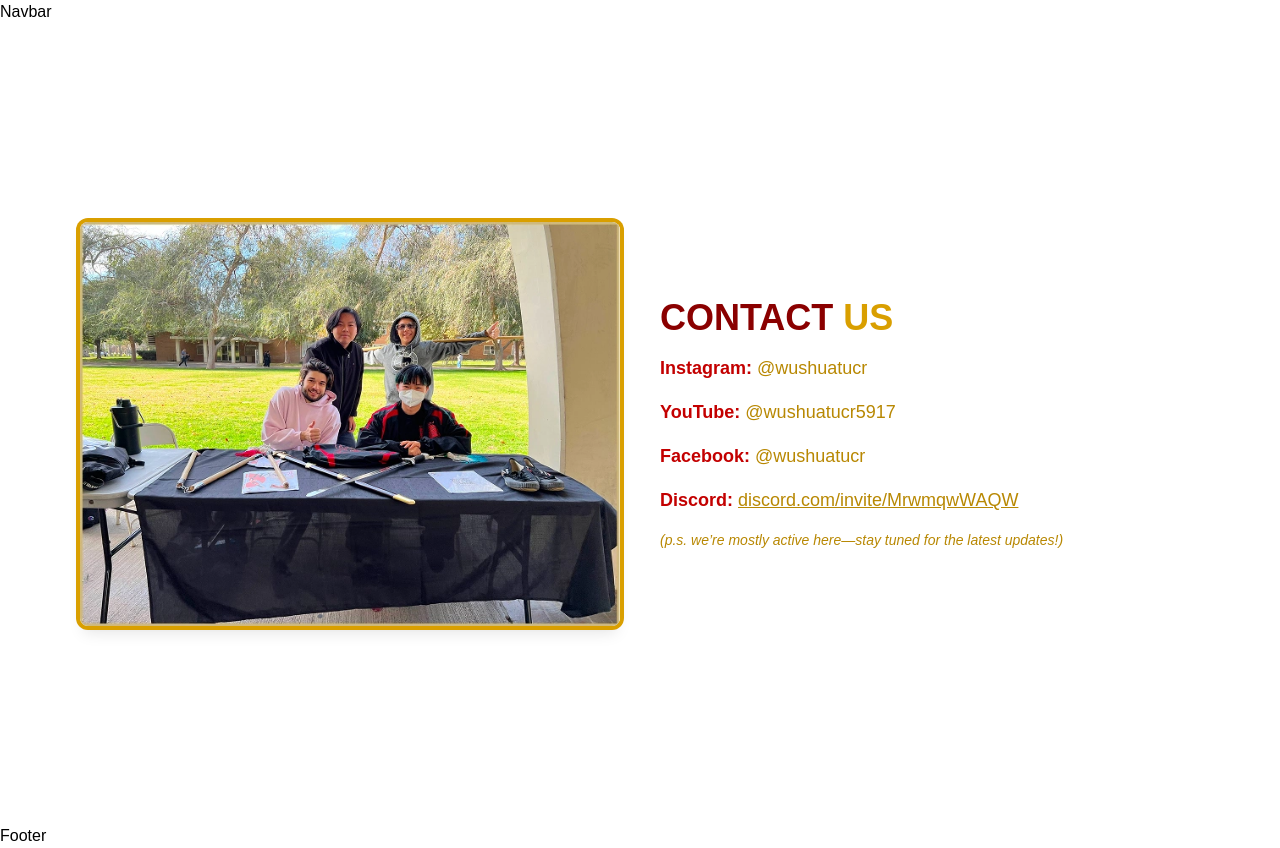
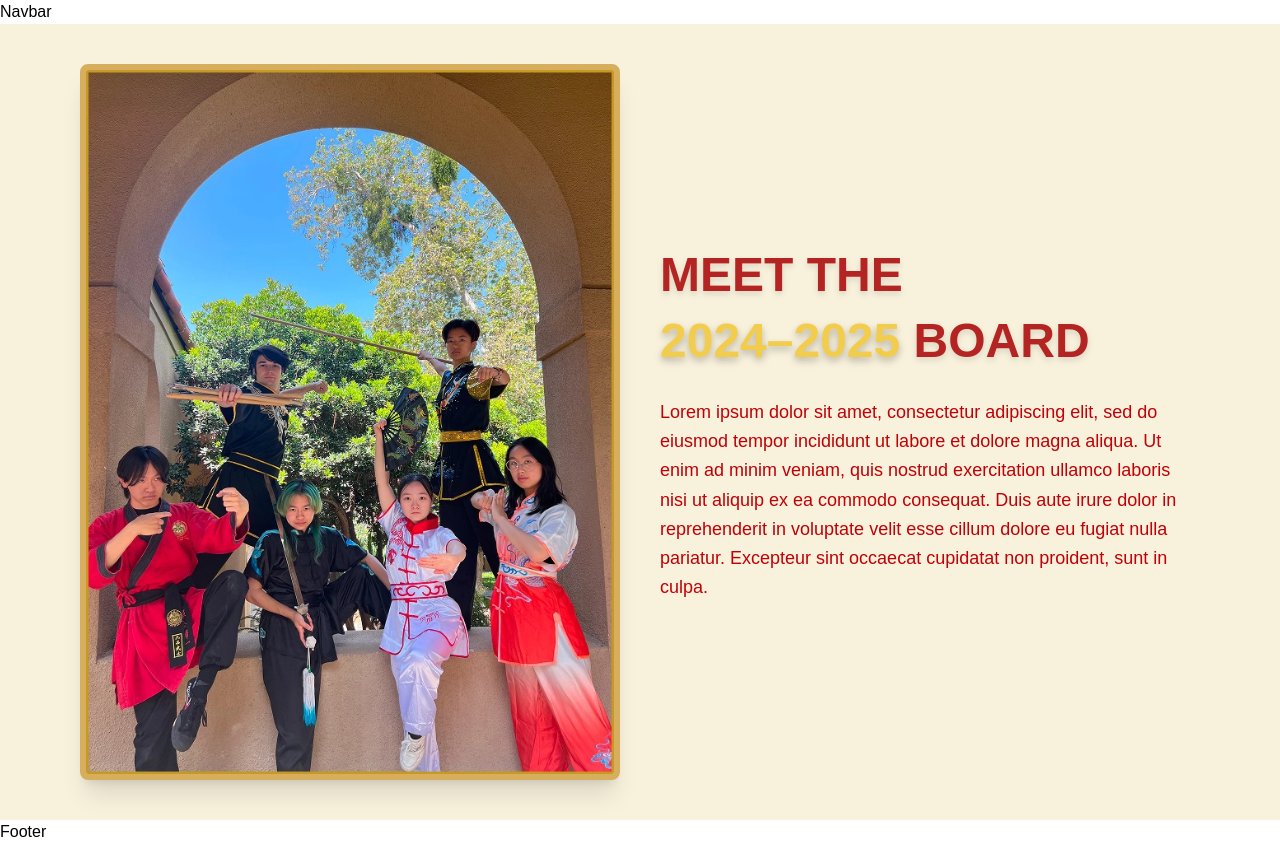
Before and after one commit to acm-ucr/wushu-website, a Next.js app: page / in a window 1280 px wide. Built offline with nearby package versions, Linux system fonts and the light colour scheme; a web font is replaced by a local one.

Commit message:
Update page.tsx

```diff
--- a/src/app/page.tsx
+++ b/src/app/page.tsx
@@ -1,11 +1,5 @@
-import Example from "@/components/contact/ContactUs";
+import MeetTheBoard from "@/components/board/BoardMemberCard";
 
-const Home = () => {
-  return (
-    <div className="flex h-screen w-screen items-center justify-center">
-      <Example text1="Adjust" text2="these" text3="Props" />
-    </div>
-  );
-};
-
-export default Home;
+export default function Home() {
+  return <MeetTheBoard />;
+}
```
